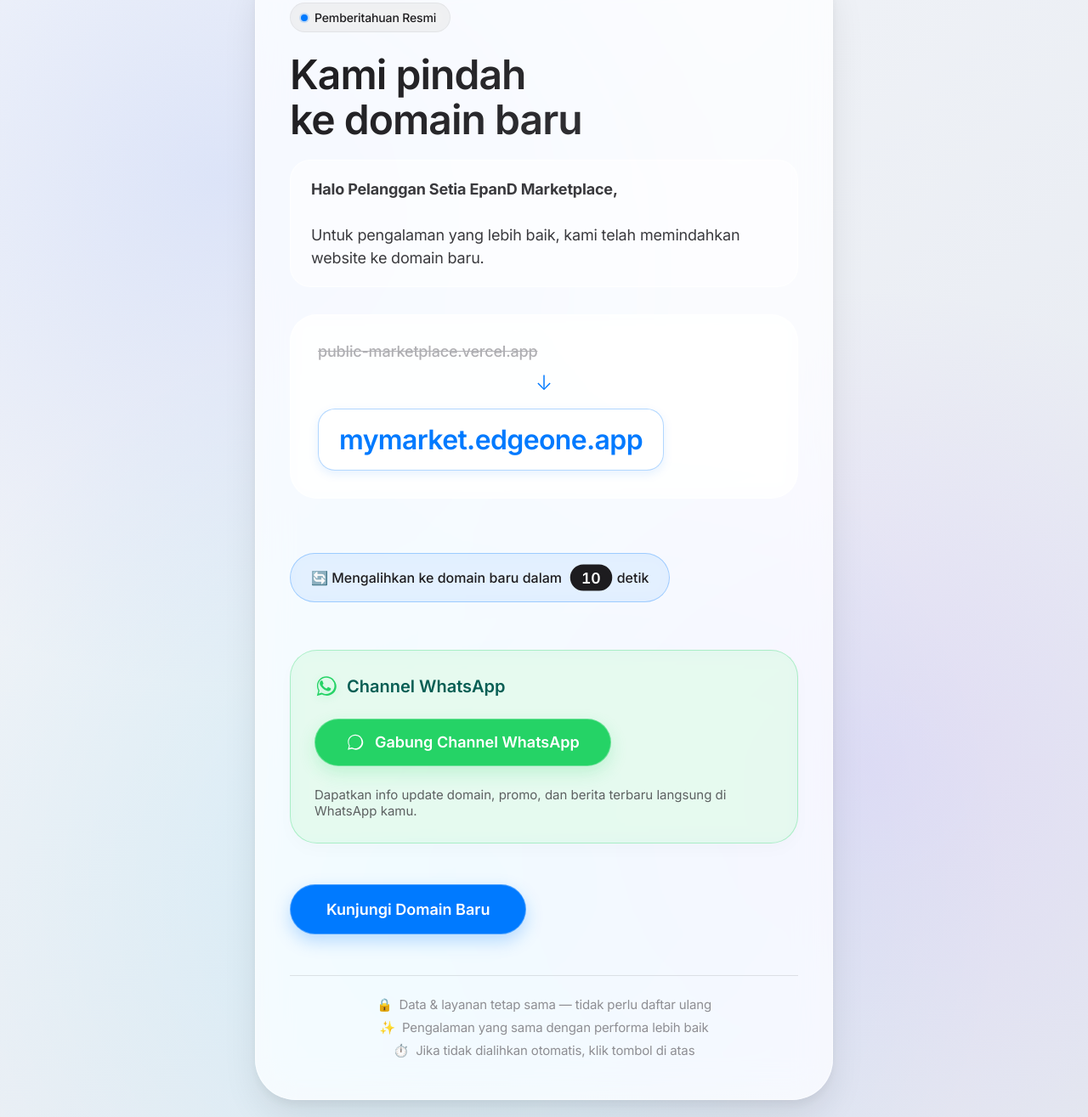
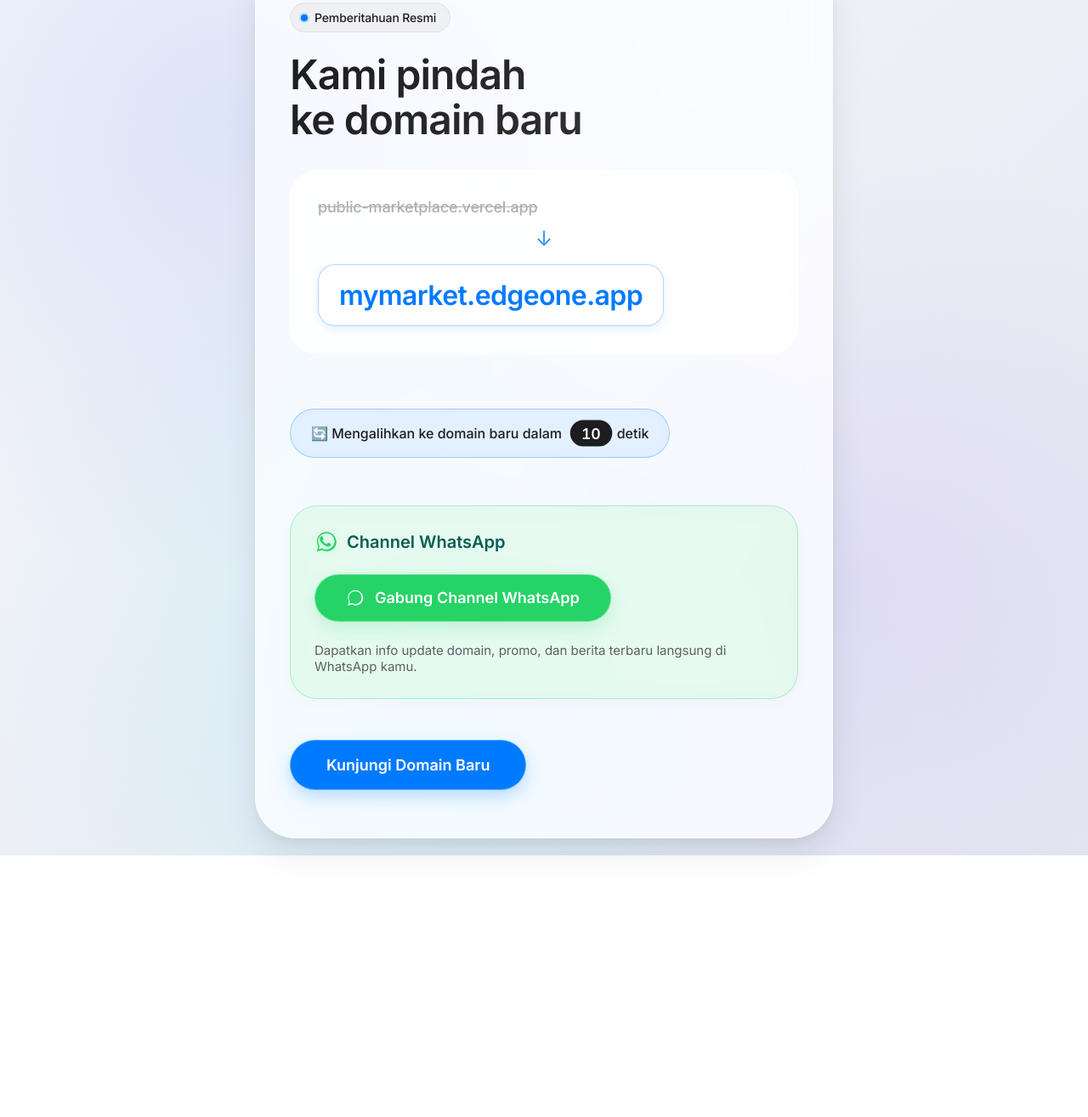
Before and after one commit to deandrisiburian/pindah-web, a plain HTML site: page index.html in a window 1280 px wide. Shown: the part 66-1381 px from the top of the page at 85% size. After the commit the page ends 1073 px from the top, so only its background shows below. Drawn offline with Linux system fonts and the light colour scheme.

Commit message:
Update index.html

```diff
--- a/index.html
+++ b/index.html
@@ -351,11 +351,6 @@
 
             <h1>Kami pindah<br>ke domain baru</h1>
 
-            <div class="message">
-                <strong>Halo Pelanggan Setia EpanD Marketplace,</strong><br><br>
-                Untuk pengalaman yang lebih baik, kami telah memindahkan website ke domain baru.
-            </div>
-
             <!-- Domain transition - Apple style -->
             <div class="domain-box">
                 <div class="old-domain">public-marketplace.vercel.app</div>
@@ -396,13 +391,6 @@
             <a href="https://mymarket.edgeone.app" class="primary-button">
                 Kunjungi Domain Baru
             </a>
-
-            <!-- Footer notes -->
-            <div class="note">
-                <p>🔒 <span>Data & layanan tetap sama — tidak perlu daftar ulang</span></p>
-                <p>✨ <span>Pengalaman yang sama dengan performa lebih baik</span></p>
-                <p>⏱️ <span>Jika tidak dialihkan otomatis, klik tombol di atas</span></p>
-            </div>
         </div>
     </div>
 
```
